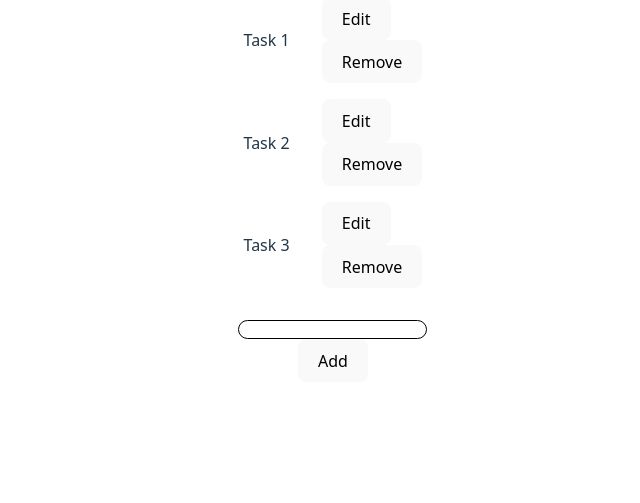
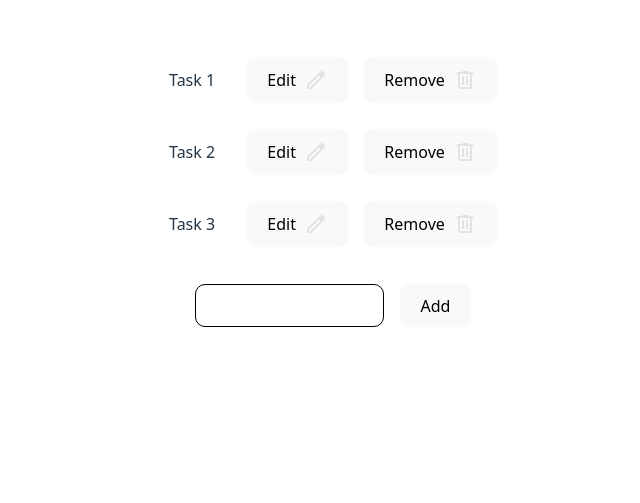
Before and after one commit to georgiamshaw/cautious-waddle, a website built with Vite: page index.html in a window 1280 px wide. Shown: the part 297-800 px from the top of the page, without its empty margins (307-947 px from the left). Built offline with nearby package versions, Linux system fonts and the light colour scheme.

Commit message:
improve buttons
add svgs to buttons for editing and deleting

```diff
--- a/index.html
+++ b/index.html
@@ -13,28 +13,48 @@
       <ul>
         <li>
           <p>Task 1</p>
-          <div>
-            <button>Edit</button>
-            <button>Remove</button>
+          <div class="buttonContainer">
+            <button>
+              Edit
+              <img src="./public/edit.svg" />
+            </button>
+            <button>
+              Remove
+              <img src="./public/delete.svg" />
+            </button>
           </div>
         </li>
         <li>
           <p>Task 2</p>
-          <div>
-            <button>Edit</button>
-            <button>Remove</button>
+          <div class="buttonContainer">
+            <button>
+              Edit
+              <img src="./public/edit.svg" />
+            </button>
+            <button>
+              Remove
+              <img src="./public/delete.svg" />
+            </button>
           </div>
         </li>
         <li>
           <p>Task 3</p>
-          <div>
-            <button>Edit</button>
-            <button>Remove</button>
+          <div class="buttonContainer">
+            <button>
+              Edit
+              <img src="./public/edit.svg" />
+            </button>
+            <button>
+              Remove
+              <img src="./public/delete.svg" />
+            </button>
           </div>
         </li>
       </ul>
-      <input type="text" />
-      <button type="submit">Add</button>
+      <div class="addTodo">
+        <input type="text" />
+        <button type="submit">Add</button>
+      </div>
     </section>
     <script type="module" src="/src/main.ts"></script>
   </body>
```
